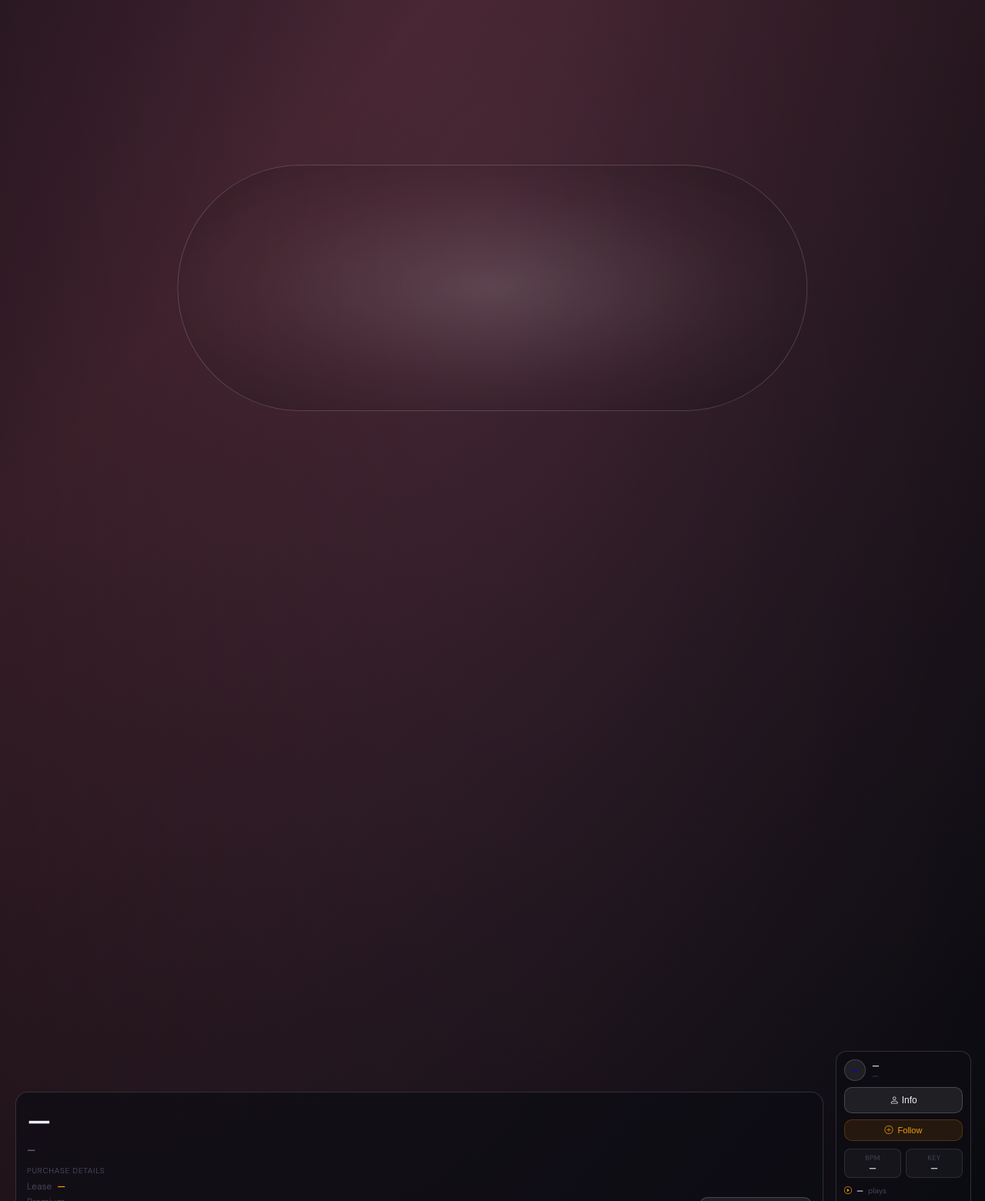
After one commit to seosy218-ops/CITS-3403-Project, a Flask app: page /feed in a window 1280 px wide. The commit adds this page. Shown: the part 1040-2600 px from the top of the page at 77% size. Run offline with Flask 3, Linux system fonts and the light colour scheme.

Commit message:
feat(listen-layout): copy source feed visual skeleton (non-functional)

```diff
--- a/app/__init__.py
+++ b/app/__init__.py
@@ -14,7 +14,7 @@ def create_app() -> Flask:
     @app.route("/login", methods=["GET", "POST"])
     def login():
         if request.method == "POST":
-            return redirect(url_for("discover"))
+            return redirect(url_for("feed"))
         return render_template("auth/login.html")
 
     # Render the registration page and route back to sign-in on submit.
@@ -29,5 +29,10 @@ def create_app() -> Flask:
     def discover():
         return render_template("main/discover.html")
 
+    # Display the listen feed layout (visual baseline only).
+    @app.route("/feed", methods=["GET"])
+    def feed():
+        return render_template("main/feed.html")
+
     # Return the configured Flask app instance to the caller.
     return app
--- a/app/templates/base.html
+++ b/app/templates/base.html
@@ -10,6 +10,7 @@
   <link rel="preconnect" href="https://fonts.googleapis.com" />
   <link rel="preconnect" href="https://fonts.gstatic.com" crossorigin />
   <link href="https://fonts.googleapis.com/css2?family=DM+Sans:ital,opsz,wght@0,9..40,300;0,9..40,400;0,9..40,500;0,9..40,600;1,9..40,400&display=swap" rel="stylesheet" />
+  <link rel="stylesheet" href="https://cdn.jsdelivr.net/npm/bootstrap-icons@1.11.3/font/bootstrap-icons.css" />
 
   <!-- Global stylesheet and page-level style extension block. -->
   <link rel="stylesheet" href="{{ url_for('static', filename='css/tunefeed.css') }}" />
@@ -20,6 +21,7 @@
   <header class="top-nav">
     <a href="{{ url_for('discover') }}" class="brand">TuneFeed</a>
     <nav class="top-nav-links">
+      <a href="{{ url_for('feed') }}">Listen</a>
       <a href="{{ url_for('discover') }}">Discover</a>
       <a href="{{ url_for('login') }}">Sign In</a>
       <a href="{{ url_for('register') }}">Join</a>
--- /dev/null
+++ b/app/templates/main/feed.html
@@ -0,0 +1,312 @@
+{% extends "base.html" %}
+
+{% block title %}TuneFeed — Listen{% endblock %}
+
+{% block full_page %}
+<div class="feed-wrapper" id="feed-wrapper">
+  <a href="{{ url_for('discover') }}" class="feed-back-btn" title="Back to discover">
+    <i class="bi bi-arrow-left"></i>
+  </a>
+
+  <button type="button" class="feed-player-fab" id="feed-player-fab" title="Inspect tune" aria-label="Inspect tune">
+    <i class="bi bi-music-note-beamed"></i>
+    <span class="feed-player-fab-text">Inspect Tune</span>
+  </button>
+
+  <div class="feed-scroll-container" id="feed-scroll">
+    {% for idx in [1, 2, 3] %}
+    <div class="feed-card" id="feed-card-{{ idx }}">
+      <div class="feed-card-visual">
+        <div class="feed-card-img feed-card-img-{{ idx }}"></div>
+        <div class="feed-card-overlay"></div>
+        <div class="feed-wave-shell"><div class="feed-wave-canvas"></div></div>
+      </div>
+
+      <div class="feed-side-panel">
+        <div class="feed-producer">
+          <a href="#" class="feed-producer-avatar-link"><div class="feed-producer-avatar">—</div></a>
+          <div class="feed-producer-text">
+            <span class="feed-producer-name">—</span>
+            <span class="feed-producer-genre">—</span>
+          </div>
+
+          <button class="feed-ghost-btn feed-producer-info-btn"><i class="bi bi-person"></i> Info</button>
+          <button class="btn-follow"><i class="bi bi-plus-circle"></i><span class="follow-label">Follow</span></button>
+        </div>
+
+        <div class="feed-beats-meta">
+          <div class="feed-meta-item"><span class="feed-meta-label">BPM</span><span class="feed-meta-value">—</span></div>
+          <div class="feed-meta-item"><span class="feed-meta-label">Key</span><span class="feed-meta-value">—</span></div>
+        </div>
+
+        <div class="feed-stats">
+          <div class="feed-stat-item"><span class="feed-stat-icon"><i class="bi bi-play-circle"></i></span><span class="feed-stat-value">—</span><span class="feed-stat-label">plays</span></div>
+          <div class="feed-stat-item"><span class="feed-stat-icon"><i class="bi bi-heart"></i></span><span class="feed-stat-value">—</span><span class="feed-stat-label">likes</span></div>
+          <div class="feed-stat-item"><span class="feed-stat-icon"><i class="bi bi-chat-dots"></i></span><span class="feed-stat-value">—</span><span class="feed-stat-label">comments</span></div>
+        </div>
+      </div>
+
+      <div class="feed-info-overlay">
+        <h1 class="feed-title">—</h1>
+        <p class="feed-description">—</p>
+
+        <div class="feed-overlay-bottom">
+          <div class="feed-prices">
+            <div class="feed-price-heading">Purchase Details</div>
+            <div class="feed-price-item"><span class="feed-price-label">Lease</span><span class="feed-price-value">—</span></div>
+            <div class="feed-price-item"><span class="feed-price-label">Premium</span><span class="feed-price-value">—</span></div>
+            <div class="feed-price-item"><span class="feed-price-label">Exclusive</span><span class="feed-price-value">—</span></div>
+          </div>
+          <div class="feed-actions">
+            <button class="feed-ghost-btn feed-details-btn"><i class="bi bi-info-circle"></i> Details & Purchase</button>
+          </div>
+        </div>
+      </div>
+    </div>
+    {% endfor %}
+  </div>
+</div>
+{% endblock %}
+
+{% block extra_css %}
+<style>
+.feed-wrapper {
+  position: fixed;
+  top: 62px;
+  right: 0;
+  left: 0;
+  bottom: 0;
+  background: var(--ts-bg);
+  overflow: hidden;
+  z-index: 20;
+}
+
+.feed-back-btn {
+  position: fixed;
+  top: 80px;
+  left: 20px;
+  z-index: 50;
+  width: 40px;
+  height: 40px;
+  border-radius: 50%;
+  background: rgba(13, 13, 20, 0.9);
+  border: 2px solid var(--ts-border);
+  color: var(--ts-text-primary);
+  font-size: 18px;
+  display: flex;
+  align-items: center;
+  justify-content: center;
+  text-decoration: none;
+}
+
+.feed-player-fab {
+  position: fixed;
+  left: 50%;
+  top: 24%;
+  transform: translateX(-50%);
+  z-index: 60;
+  min-width: 182px;
+  height: 54px;
+  padding: 0 20px;
+  border-radius: 999px;
+  border: 1px solid rgba(255, 255, 255, 0.24);
+  background: linear-gradient(180deg, rgba(30, 30, 40, 0.44) 0%, rgba(13, 13, 20, 0.56) 100%);
+  color: var(--ts-text-primary);
+  display: inline-flex;
+  align-items: center;
+  justify-content: center;
+  gap: 9px;
+}
+
+.feed-player-fab-text {
+  font-size: 13px;
+  font-weight: 800;
+  letter-spacing: .04em;
+  text-transform: uppercase;
+}
+
+.feed-scroll-container {
+  width: 100%;
+  height: 100%;
+  overflow-y: scroll;
+  scroll-snap-type: y mandatory;
+}
+
+.feed-card {
+  position: relative;
+  width: 100%;
+  height: calc(100vh - 62px);
+  min-height: 100svh;
+  scroll-snap-align: start;
+  scroll-snap-stop: always;
+  display: flex;
+  align-items: center;
+  justify-content: center;
+  background: linear-gradient(135deg, #0a0a10, #161628);
+  overflow: hidden;
+}
+
+.feed-card-visual {
+  position: absolute;
+  inset: 0;
+}
+
+.feed-card-img {
+  position: absolute;
+  inset: 0;
+}
+
+.feed-card-img-1 { background: linear-gradient(130deg, #1f1628 0%, #4f2a38 40%, #0e111a 100%); }
+.feed-card-img-2 { background: linear-gradient(130deg, #101b24 0%, #2f4b54 42%, #10141d 100%); }
+.feed-card-img-3 { background: linear-gradient(130deg, #1b1224 0%, #51305d 42%, #11131b 100%); }
+
+.feed-card-overlay {
+  position: absolute;
+  inset: 0;
+  background: radial-gradient(ellipse at center, transparent 2%, rgba(0,0,0,0.44) 100%);
+}
+
+.feed-wave-shell {
+  position: absolute;
+  left: 50%;
+  top: 52%;
+  transform: translate(-50%, -50%);
+  width: clamp(240px, 64vw, 980px);
+  height: clamp(140px, 26vh, 320px);
+  border-radius: 999px;
+  border: 1px solid rgba(255, 255, 255, 0.16);
+  background: radial-gradient(ellipse at center, rgba(255, 255, 255, 0.14) 0%, rgba(255, 255, 255, 0.02) 55%, rgba(0, 0, 0, 0.2) 100%);
+}
+
+.feed-wave-canvas { width: 100%; height: 100%; }
+
+.feed-side-panel {
+  position: absolute;
+  right: 18px;
+  bottom: 16px;
+  width: 176px;
+  z-index: 30;
+  background: rgba(13,13,20,.74);
+  border: 1px solid rgba(255,255,255,.14);
+  border-radius: 14px;
+  padding: 10px;
+}
+
+.feed-producer {
+  display: grid;
+  grid-template-columns: auto 1fr;
+  gap: 8px;
+  align-items: center;
+  margin-bottom: 10px;
+}
+
+.feed-producer-avatar {
+  width: 28px;
+  height: 28px;
+  border-radius: 50%;
+  border: 1px solid rgba(255,255,255,.16);
+  background: rgba(255,255,255,.08);
+  display: inline-flex;
+  align-items: center;
+  justify-content: center;
+  font-size: 10px;
+  font-weight: 700;
+}
+
+.feed-producer-name { display: block; font-size: 11px; font-weight: 700; }
+.feed-producer-genre { display: block; font-size: 10px; color: var(--ts-text-muted); }
+
+.feed-producer-info-btn,
+.btn-follow {
+  grid-column: 1 / -1;
+  width: 100%;
+  font-size: 11px;
+}
+
+.btn-follow {
+  border: 1px solid var(--ts-orange-border);
+  background: var(--ts-orange-dim);
+  color: var(--ts-orange-light);
+  border-radius: 10px;
+  padding: 7px 8px;
+  display: inline-flex;
+  align-items: center;
+  justify-content: center;
+  gap: 6px;
+}
+
+.feed-beats-meta {
+  display: grid;
+  grid-template-columns: repeat(2, 1fr);
+  gap: 6px;
+  margin-bottom: 10px;
+}
+
+.feed-meta-item {
+  background: rgba(255,255,255,.04);
+  border: 1px solid rgba(255,255,255,.1);
+  border-radius: 8px;
+  padding: 5px;
+  text-align: center;
+}
+
+.feed-meta-label {
+  display: block;
+  font-size: 9px;
+  text-transform: uppercase;
+  letter-spacing: .05em;
+  color: var(--ts-text-muted);
+}
+
+.feed-meta-value {
+  display: block;
+  font-size: 11px;
+  font-weight: 700;
+}
+
+.feed-stats { display: grid; gap: 8px; }
+.feed-stat-item { display: flex; gap: 6px; align-items: center; font-size: 10px; }
+.feed-stat-icon { color: var(--ts-orange-light); }
+.feed-stat-value { font-weight: 700; }
+.feed-stat-label { color: var(--ts-text-muted); }
+
+.feed-info-overlay {
+  position: absolute;
+  left: 20px;
+  right: 210px;
+  bottom: 18px;
+  z-index: 25;
+  background: rgba(13,13,20,.68);
+  border: 1px solid rgba(255,255,255,.14);
+  border-radius: 16px;
+  padding: 14px;
+}
+
+.feed-title { font-size: clamp(1.3rem, 3.2vw, 2.2rem); margin-bottom: 6px; }
+.feed-description { color: var(--ts-text-secondary); font-size: 13px; line-height: 1.45; margin-bottom: 10px; }
+
+.feed-overlay-bottom {
+  display: flex;
+  align-items: flex-end;
+  justify-content: space-between;
+  gap: 12px;
+}
+
+.feed-prices { display: grid; gap: 4px; }
+.feed-price-heading { font-size: 10px; text-transform: uppercase; letter-spacing: .07em; color: var(--ts-text-muted); margin-bottom: 2px; }
+.feed-price-item { display: flex; gap: 7px; align-items: center; font-size: 12px; }
+.feed-price-label { color: var(--ts-text-muted); }
+.feed-price-value { color: var(--ts-orange-light); font-weight: 700; }
+
+.feed-ghost-btn {
+  border: 1px solid rgba(255,255,255,.18);
+  background: rgba(255,255,255,.08);
+  color: var(--ts-text-primary);
+  border-radius: 10px;
+  padding: 9px 12px;
+  font-size: 12px;
+}
+
+.feed-details-btn { width: auto; min-width: 146px; }
+</style>
+{% endblock %}
```
